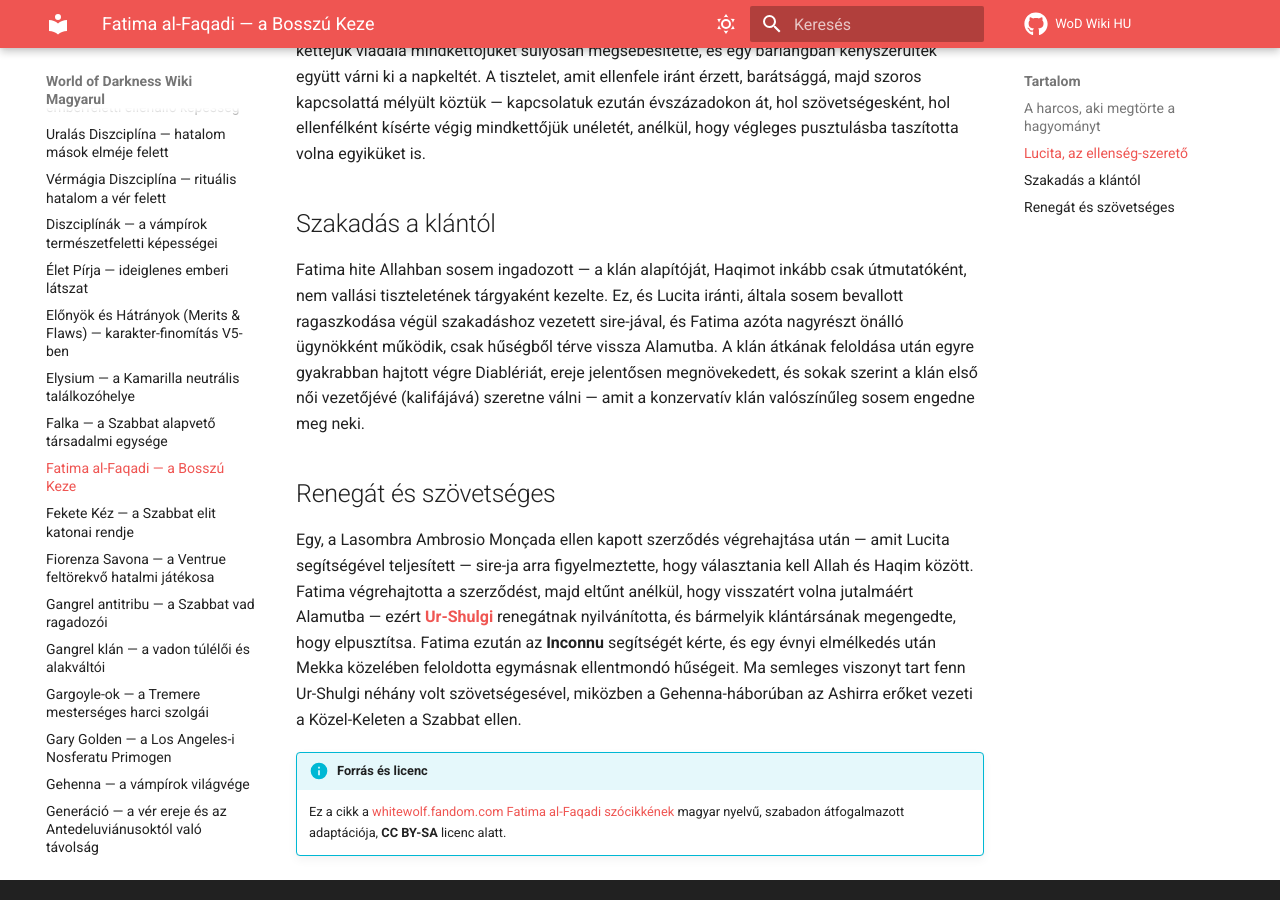
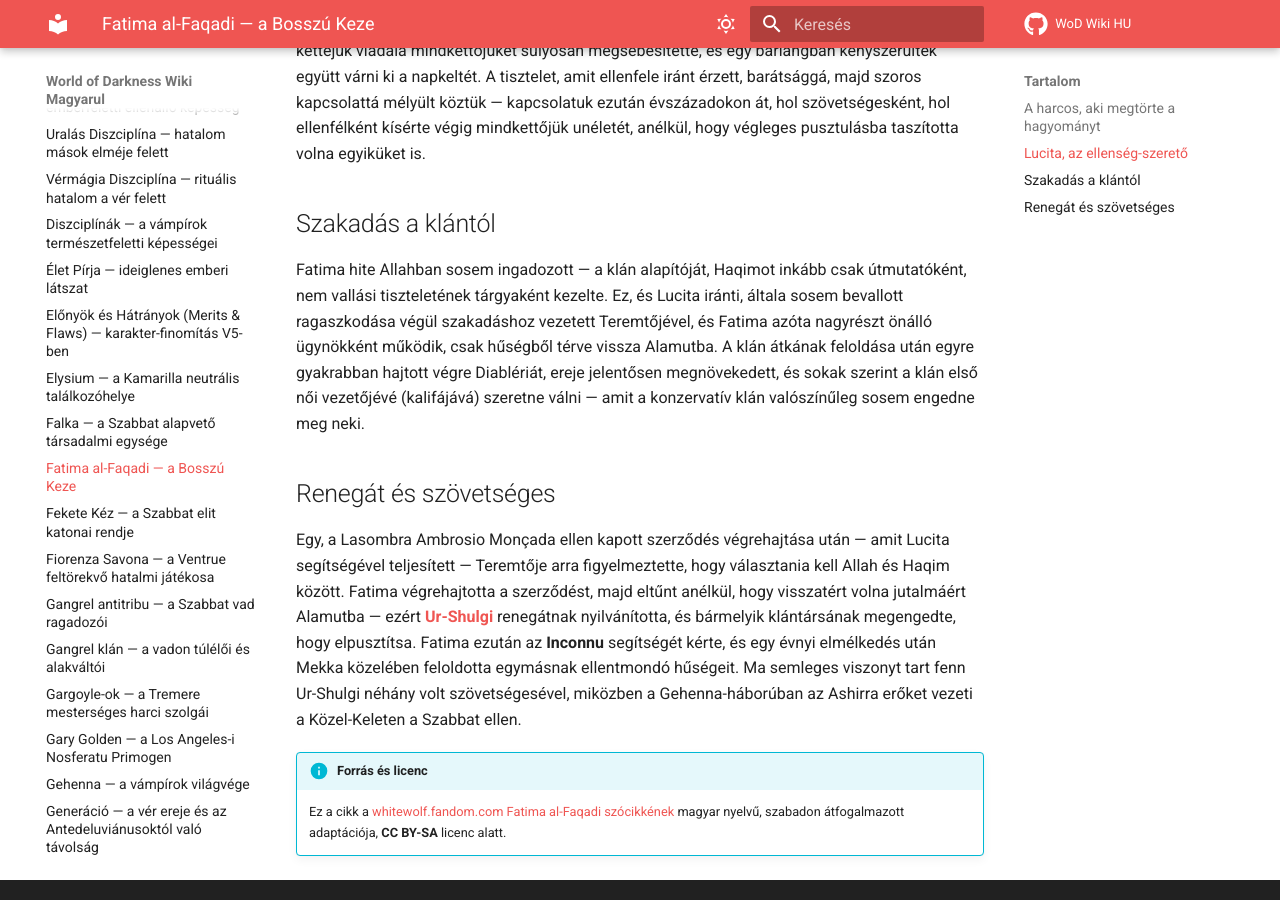
Before and after one commit to davidszentgyorgyi/wod-hu, an MkDocs documentation site: the page built from docs/vampire-a-maszkabal/fatima-al-faqadi.md, in a window 1280 px wide and 900 px high, scrolled down 528 px. Built offline with MkDocs 1.6.1 and Material for MkDocs 9.7.7, drawn with Linux system fonts in a browser that asks for light colours; comment, search, counter and statistics services are not loaded.

Commit message:
Fix Sire terminology consistency in Fatima/Lucinde articles
Co-Authored-By: Claude Sonnet 5 <noreply@anthropic.com>

```diff
--- a/docs/vampire-a-maszkabal/fatima-al-faqadi.md
+++ b/docs/vampire-a-maszkabal/fatima-al-faqadi.md
@@ -31,7 +31,7 @@ volna egyiküket is.
 
 Fatima hite Allahban sosem ingadozott — a klán alapítóját, Haqimot inkább csak útmutatóként,
 nem vallási tiszteletének tárgyaként kezelte. Ez, és Lucita iránti, általa sosem bevallott
-ragaszkodása végül szakadáshoz vezetett sire-jával, és Fatima azóta nagyrészt önálló
+ragaszkodása végül szakadáshoz vezetett Teremtőjével, és Fatima azóta nagyrészt önálló
 ügynökként működik, csak hűségből térve vissza Alamutba. A klán átkának feloldása után
 egyre gyakrabban hajtott végre Diablériát, ereje jelentősen megnövekedett, és sokak szerint
 a klán első női vezetőjévé (kalifájává) szeretne válni — amit a konzervatív klán valószínűleg
@@ -40,7 +40,7 @@ sosem engedne meg neki.
 ## Renegát és szövetséges
 
 Egy, a Lasombra Ambrosio Monçada ellen kapott szerződés végrehajtása után — amit Lucita
-segítségével teljesített — sire-ja arra figyelmeztette, hogy választania kell Allah és Haqim
+segítségével teljesített — Teremtője arra figyelmeztette, hogy választania kell Allah és Haqim
 között. Fatima végrehajtotta a szerződést, majd eltűnt anélkül, hogy visszatért volna
 jutalmáért Alamutba — ezért **[Ur-Shulgi](ur-shulgi.md)** renegátnak nyilvánította, és
 bármelyik klántársának megengedte, hogy elpusztítsa. Fatima ezután az **Inconnu**
```
Also changed, not shown: docs/vampire-a-maszkabal/lucinde.md (+1 -1 lines).
